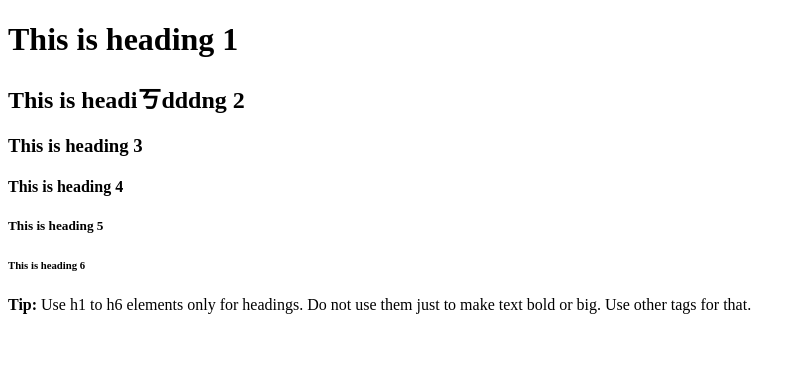
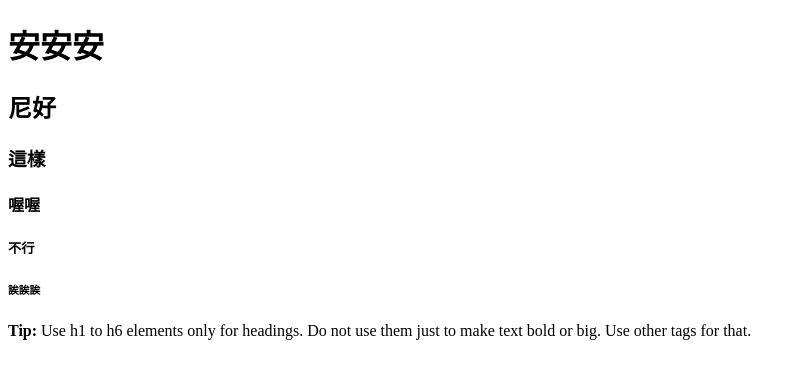
Before and after one commit to bju0ulhi/b03107018.github.io, a plain HTML site: page index.html in a window 1280 px wide. Shown: the whole page, without its empty margins (0-806 px from the left). Drawn offline with Linux system fonts and the light colour scheme.

Commit message:
Update index.html

```diff
--- a/index.html
+++ b/index.html
@@ -2,12 +2,12 @@
 <html>
 <body>
 
-<h1>This is heading 1</h1>
-<h2>This is headiㄎdddng 2</h2>
-<h3>This is heading 3</h3>
-<h4>This is heading 4</h4>
-<h5>This is heading 5</h5>
-<h6>This is heading 6</h6>
+<h1>安安安</h1>
+<h2>尼好</h2>
+<h3>這樣</h3>
+<h4>喔喔</h4>
+<h5>不行</h5>
+<h6>誒誒誒</h6>
 
 <p><b>Tip:</b> Use h1 to h6 elements only for headings. Do not use them just to make text bold or big. Use other tags for that.</p>
 
```
